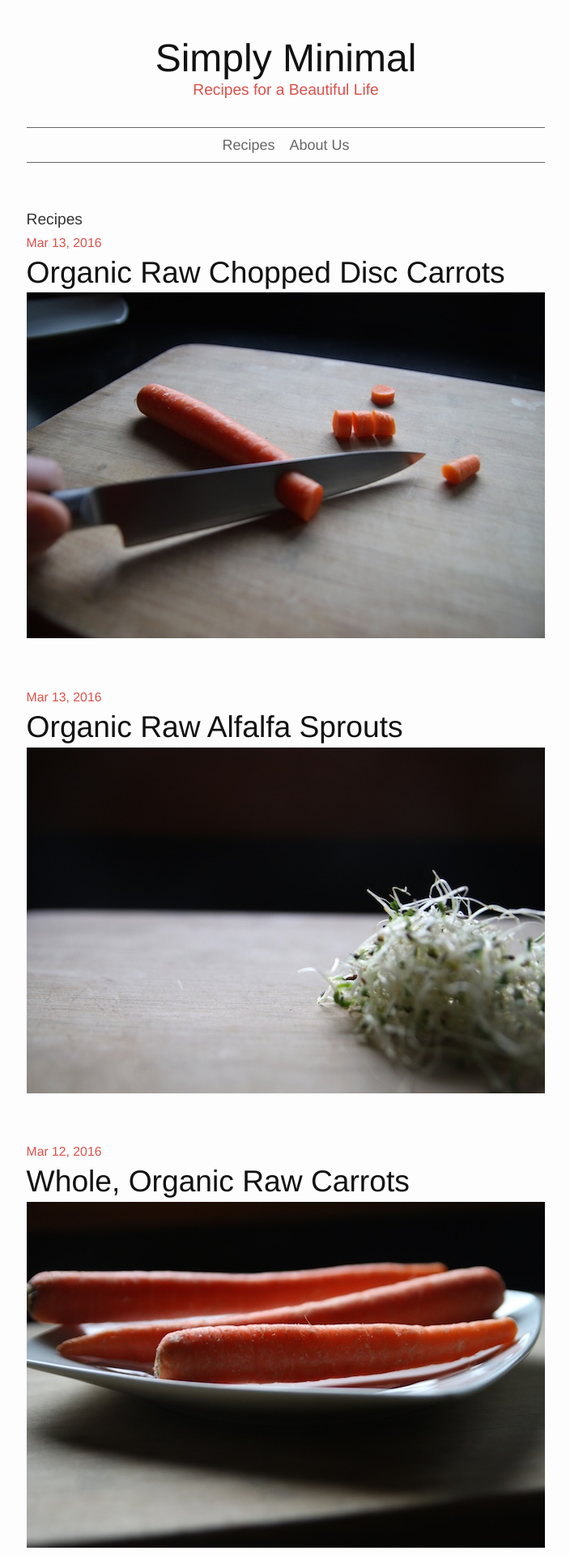
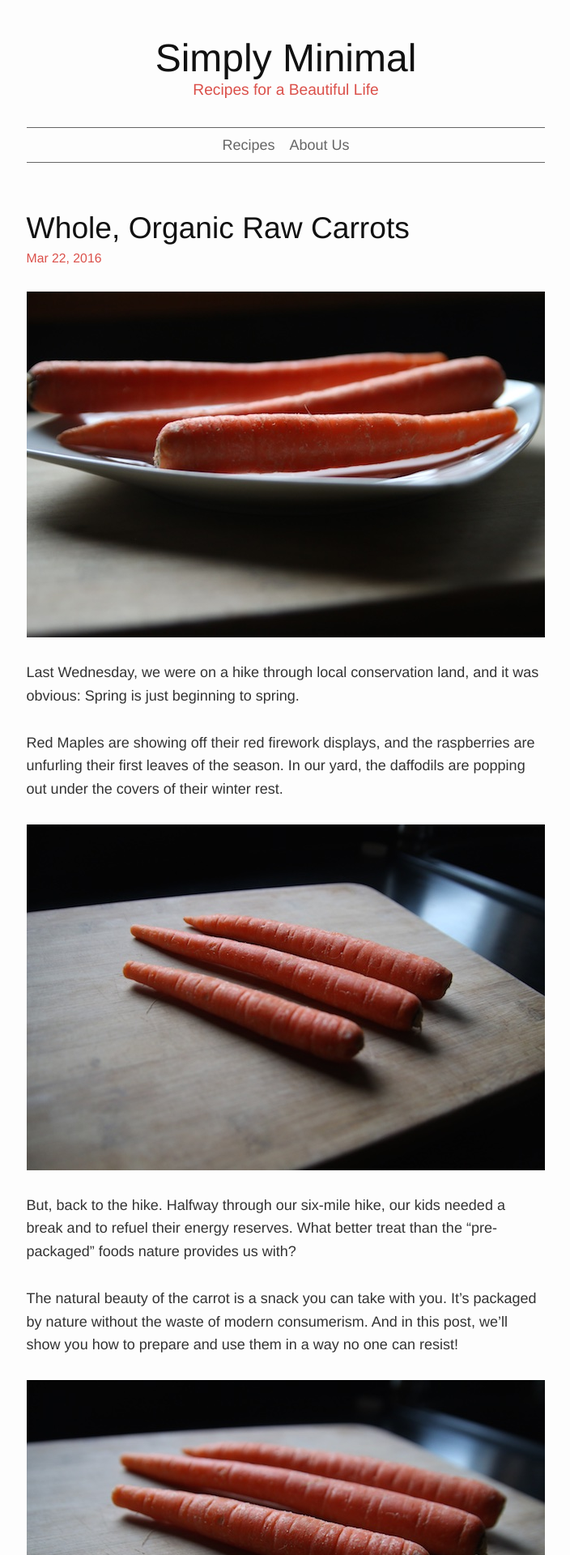
Before and after one commit to jeryj/simply-minimal, a Jekyll site: the page built from index.html, in a window 1280 px wide. Shown: the top 1920 px of the page at 81% size, without its empty margins (287-991 px from the left). Built offline with Jekyll 4.4.1, drawn with Linux system fonts in a browser that asks for light colours; some of the changed text lies outside the part shown.

Commit message:
added twitter icon to footer. moved some posts to draft. moved homepage to full posts

```diff
--- a/_config.yml
+++ b/_config.yml
@@ -11,7 +11,7 @@ email: hello@jeremyjon.es
 description: > # this means to ignore newlines until "baseurl:"
   Minimal Recipes for a Simple Life
 baseurl: "" # the subpath of your site, e.g. /blog
-url: "http://jeryj.github.io" # the base hostname & protocol for your site
+url: "http://www.simplyminimalfood.com" # the base hostname & protocol for your site
 twitter_username: juryjowns
 
 # Build settings
--- a/_posts/2016-03-12-organic-raw-chopped-disc-carrots.markdown
+++ b/_drafts/organic-raw-chopped-disc-carrots.markdown
@@ -1,7 +1,7 @@
 ---
 layout: post
 title:  "Organic Raw Chopped Disc Carrots"
-date:   2016-03-13 2:00:00 -0600
+date:   2016-03-22 2:00:00 -0600
 categories: carrots
 tags: whole raw chopped
 image: chopped-disc-carrots-4.jpg
--- a/_includes/footer.html
+++ b/_includes/footer.html
@@ -8,6 +8,7 @@
               <a class="footer-link" href="{{ my_page.url | prepend: site.baseurl }}">{{ my_page.title }}</a>
               {% endif %}
             {% endfor %}
+            <a class="footer-link twitter-link" href="https://twitter.com/simplymnml">{% include icon-twitter.svg %}</a>
         </p>
 
     </div>
--- a/_includes/icon-github.html
+++ /dev/null
@@ -1 +0,0 @@
-<a href="https://github.com/{{ include.username }}"><span class="icon icon--github">{% include icon-github.svg %}</span><span class="username">{{ include.username }}</span></a>
--- a/_includes/icon-twitter.html
+++ /dev/null
@@ -1 +0,0 @@
-<a href="https://twitter.com/{{ include.username }}"><span class="icon icon--twitter">{% include icon-twitter.svg %}</span><span class="username">{{ include.username }}</span></a>
--- a/_posts/2016-03-12-whole-organic-raw-carrots.markdown
+++ b/_posts/2016-03-22-whole-organic-raw-carrots.markdown
@@ -1,7 +1,7 @@
 ---
 layout: post
 title:  "Whole, Organic Raw Carrots"
-date:   2016-03-12 11:07:28 -0600
+date:   2016-03-22 11:07:28 -0600
 categories: carrots
 tags: whole raw
 image: whole-carrots-9.jpg
@@ -15,10 +15,12 @@ Last Wednesday, we were on a hike through local conservation land, and it was ob
 
 Red Maples are showing off their red firework displays, and the raspberries are unfurling their first leaves of the season. In our yard, the daffodils are popping out under the covers of their winter rest.
 
+<img src="{{site.baseurl}}/images/whole-carrots-1.jpg">
+
 But, back to the hike. Halfway through our six-mile hike, our kids needed a break and to refuel their energy reserves. What better treat than the "pre-packaged" foods nature provides us with?
 
 The natural beauty of the carrot is a snack you can take with you. It's packaged by nature without the waste of modern consumerism. And in this post, we'll show you how to prepare and use them in a way no one can resist!
 
-{% for i in (1..14) %}
+{% for i in (2..14) %}
 <img src="{{site.baseurl}}/images/whole-carrots-{{ i }}.jpg">
 {% endfor %}
--- a/_sass/_layout.scss
+++ b/_sass/_layout.scss
@@ -60,6 +60,20 @@
 .footer-link {
     color: $red;
     margin-left: 10px;
+}
+
+.twitter-link {
+    position: relative;
+    top: 3px;
+
+    svg {
+        width: 24px;
+    }
+
+}
+
+.twitter-icon {
+    fill: $red;
 }
 
 
--- a/index.html
+++ b/index.html
@@ -4,23 +4,47 @@ layout: default
 
 <div class="home">
 
-  <h1 class="page-heading">Recipes</h1>
 
-  <ul class="post-list">
     {% for post in site.posts %}
-      <li class="post-list__item">
-        <span class="post-meta">{{ post.date | date: "%b %-d, %Y" }}</span>
-        <a class="post-link" href="{{ post.url | prepend: site.baseurl }}">
-            <h2>
-              {{ post.title }}
-            </h2>
-            <img class="post-list__item__image" src="{{site.baseurl}}/images/{{post.image}}" />
-        </a>
 
 
-      </li>
+      <article class="post" itemscope itemtype="http://schema.org/BlogPosting">
+
+        <header class="post-header">
+          <h2 class="post-title" itemprop="name headline"><a href="{{ post.url | prepend: site.baseurl }}">{{ post.title }}</a></h2>
+          <p class="post-meta">{{ post.date | date: "%b %-d, %Y" }}</p>
+        </header>
+
+        <div class="post-content" itemprop="articleBody">
+
+          <img class="post-featured-image" src="{{site.baseurl}}/images/{{post.image}}" />
+
+          {{ post.content }}
+
+          <section class="recipe">
+              <h2 class="recipe__section-title">Recipe</h2>
+              <div class="recipe__card">
+                  <h3 class="recipe__title">{{post.title}}</h3>
+                  <h3>Ingredients</h3>
+                  <ul class="recipe__ingredients">
+                      {% for ingredient in post.ingredients %}
+                          <li>{{ ingredient }}</li>
+                      {% endfor %}
+                  </ul>
+                  <h3>Directions</h3>
+                  <ol class="recipe__steps">
+                      {% for steps in post.recipe %}
+                          <li>{{ steps.step }}</li>
+                      {% endfor %}
+                  </ol>
+              </div>
+          </section>
+
+      </div>
+
+      </article>
+
     {% endfor %}
-  </ul>
 
   <p class="rss-subscribe">subscribe <a href="{{ "/feed.xml" | prepend: site.baseurl }}">via RSS</a></p>
 
```
Also changed, not shown: about.md (+1 -1 lines), _drafts/organic-raw-alfalfa-sprouts.markdown (renamed from _posts/2016-03-12-organic-raw-alfalfa-sprouts.markdown), _includes/icon-github.svg (deleted), _includes/icon-twitter.svg, 1 other file.
